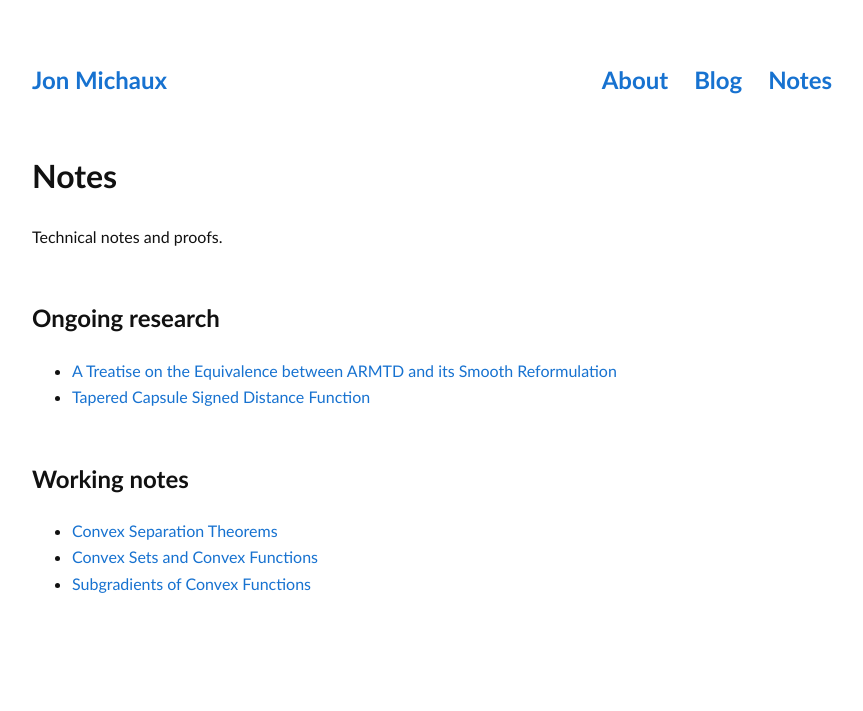
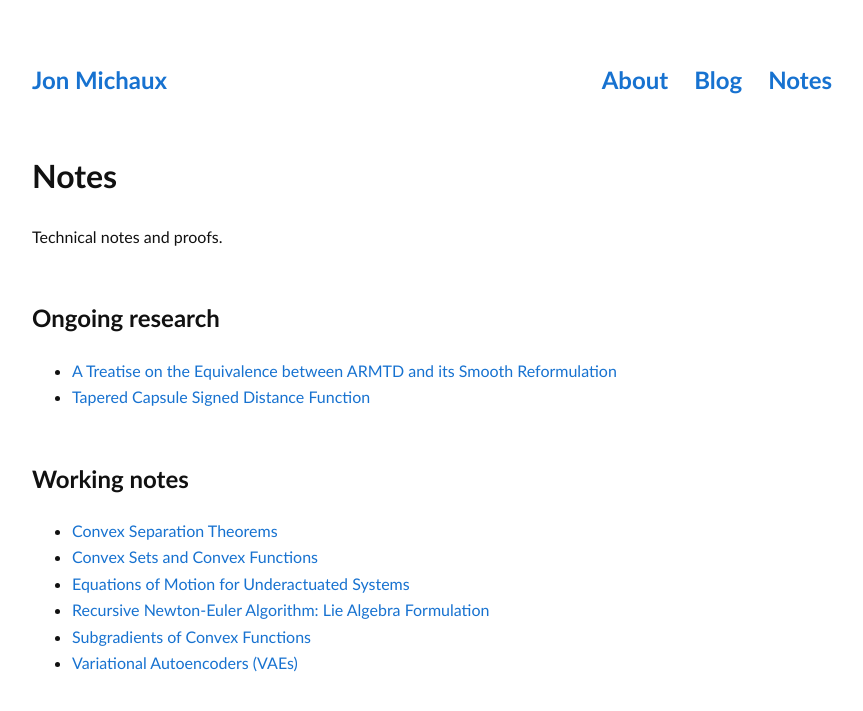
Before and after one commit to jmichaux/jmichaux.github.io, a Jekyll site: the page built from notes.md, in a window 1280 px wide. Shown: the top 711 px of the page, without its empty margins (208-1071 px from the left). Built offline with Jekyll 4.4.1, drawn with Linux system fonts in a browser that asks for light colours; a style sheet for code colours, icons or effects is not loaded.

Commit message:
some notes

```diff
--- a/_notes/working_notes/rnea_lie_algebra_notes.md
+++ b/_notes/working_notes/rnea_lie_algebra_notes.md
@@ -1,3 +1,8 @@
+---
+layout: page
+title: "Recursive Newton-Euler Algorithm: Lie Algebra Formulation"
+---
+
 # Recursive Newton-Euler Algorithm: Lie Algebra Formulation
 
 *Working notes on the spatial dynamics formulation of RNEA*
--- a/_notes/working_notes/underactuated_systems_notes.md
+++ b/_notes/working_notes/underactuated_systems_notes.md
@@ -1,3 +1,8 @@
+---
+layout: page
+title: "Equations of Motion for Underactuated Systems"
+---
+
 # Equations of Motion for Underactuated Systems
 
 *Working notes on Lagrangian mechanics applied to pendulum-type systems*
--- a/_notes/working_notes/vae_notes.md
+++ b/_notes/working_notes/vae_notes.md
@@ -1,3 +1,8 @@
+---
+layout: page
+title: "Variational Autoencoders (VAEs)"
+---
+
 # Variational Autoencoders (VAEs)
 
 *Working notes on the mathematical foundations of VAEs*
```
